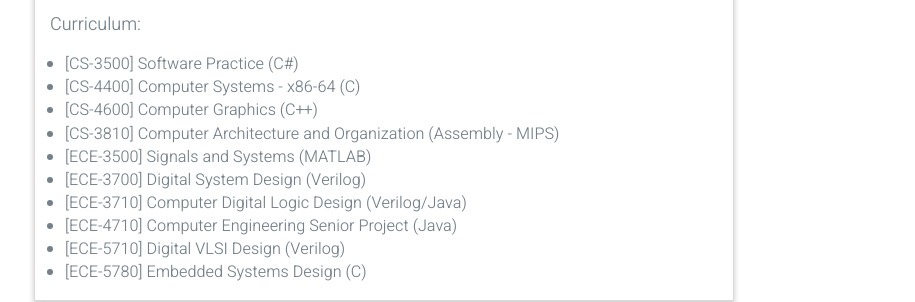
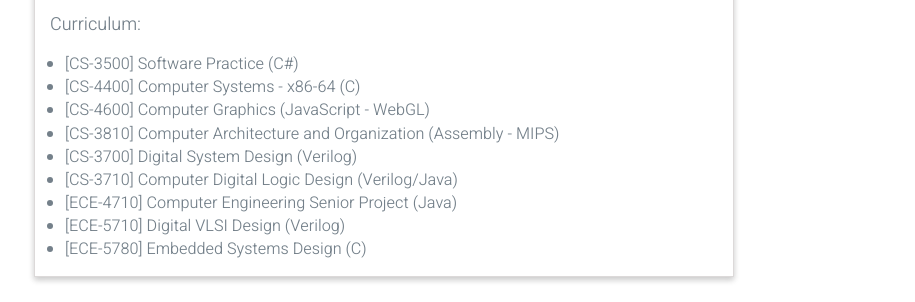
Before and after one commit to tb-44/rtrentbennett.github.io, a website: page index.html in a window 1280 px wide. Shown: the part 2168-2470 px from the top of the page, without its empty margins (256-1171 px from the left). Drawn offline with nearby package versions, Linux system fonts and the light colour scheme; a web font is replaced by a local one.

Commit message:
small updates for portfolio

```diff
--- a/index.html
+++ b/index.html
@@ -72,7 +72,7 @@
         <h2 class="heading">ABOUT</h2>
         <div class="container" max-width="900px">
             <p>
-                Welcome to my portfolio! I'm a software/hardware
+                Welcome to my portfolio! I'm a software
                 engineer with a computer engineering (CE) degree at the University of Utah.
                 I love to solve technical and challenging problems. Please take a close look at some of
                 the projects I've completed and worked on. I have over 2+ years
@@ -159,19 +159,16 @@
                     [CS-4400] Computer Systems - x86-64 (C)
                 </li>
                 <li>
-                    [CS-4600] Computer Graphics (C++)
+                    [CS-4600] Computer Graphics (JavaScript - WebGL)
                 </li>
                 <li>
                     [CS-3810] Computer Architecture and Organization (Assembly - MIPS)
                 </li>
                 <li>
-                    [ECE-3500] Signals and Systems (MATLAB)
+                    [CS-3700] Digital System Design (Verilog)
                 </li>
                 <li>
-                    [ECE-3700] Digital System Design (Verilog)
-                </li>
-                <li>
-                    [ECE-3710] Computer Digital Logic Design (Verilog/Java)
+                    [CS-3710] Computer Digital Logic Design (Verilog/Java)
                 </li>
                 <li>
                     [ECE-4710] Computer Engineering Senior Project (Java)
```
Also changed, not shown: 1 other file.
